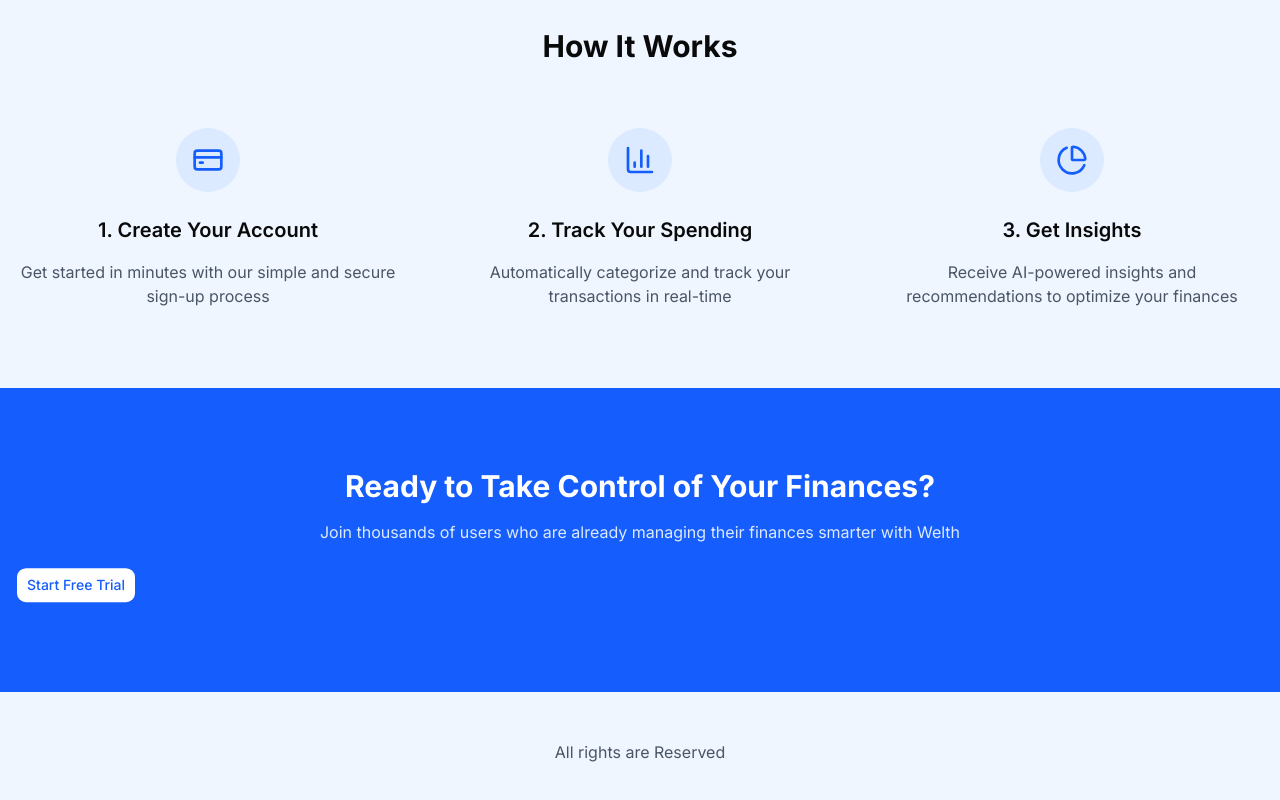
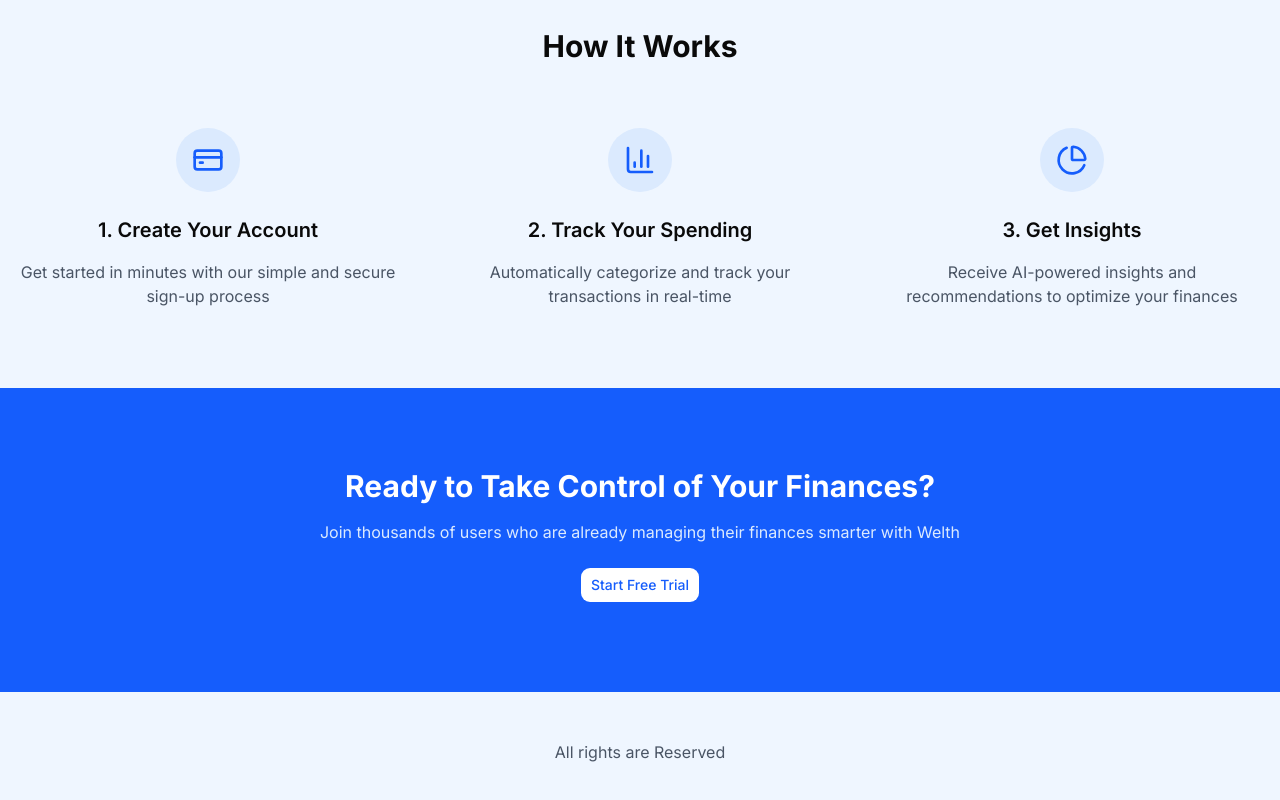
Before and after one commit to PranavGarg2005/WELTH, a Next.js app: page / in a window 1280 px wide. Shown: the part 2237-3037 px from the top of the page. Built offline with nearby package versions, Linux system fonts and the light colour scheme; no server answers.

Commit message:
Changed page

```diff
--- a/app/page.tsx
+++ b/app/page.tsx
@@ -87,7 +87,7 @@ const LandingPage = () => {
           <Link href="/dashboard">
             <Button
               size="lg"
-              className="bg-white text-blue-600 hover:bg-blue-50 animate-bounce hidden: md block"
+              className="bg-white text-blue-600 hover:bg-blue-50 animate-bounce mx-auto hidden md:block"
             >
               Start Free Trial
             </Button>
```
